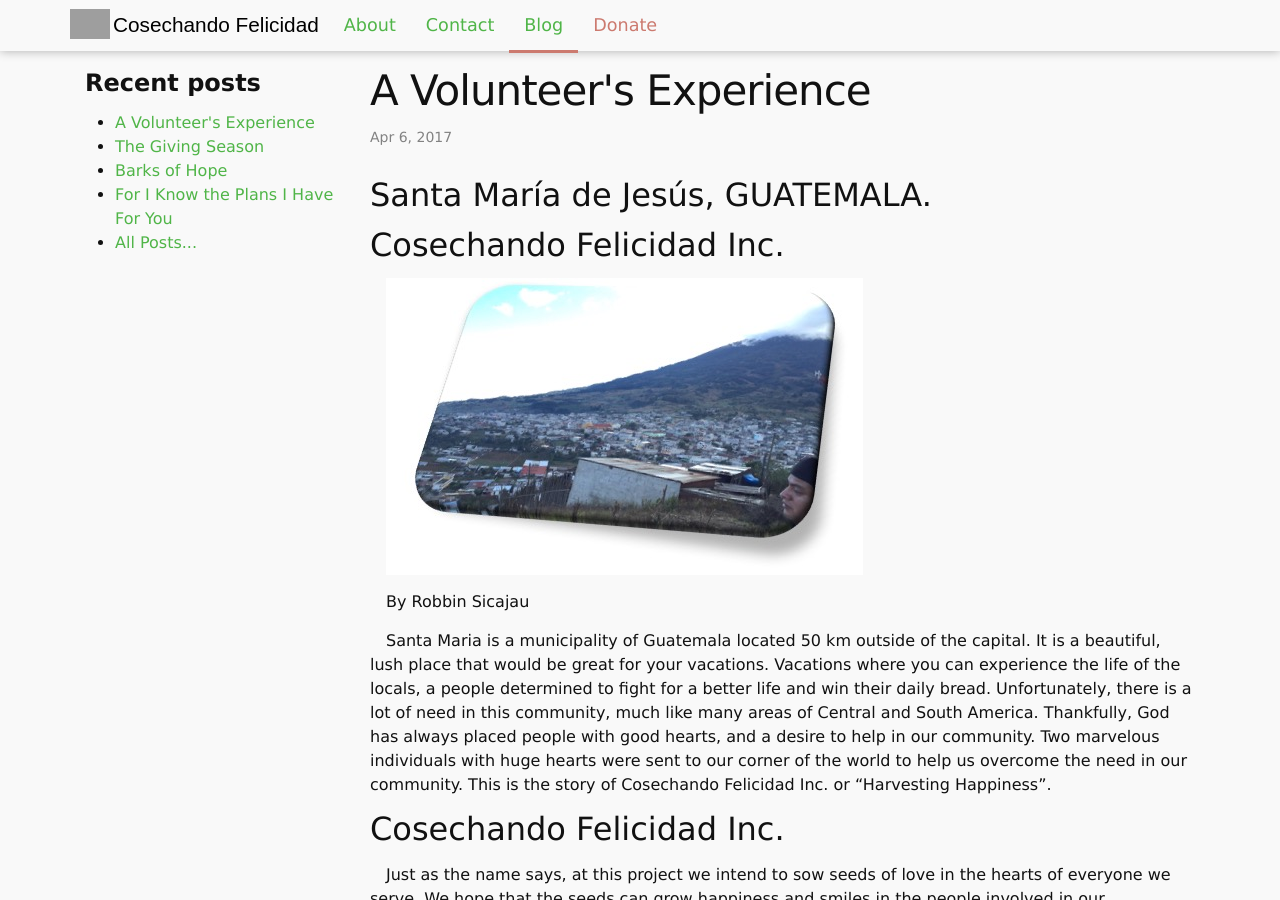
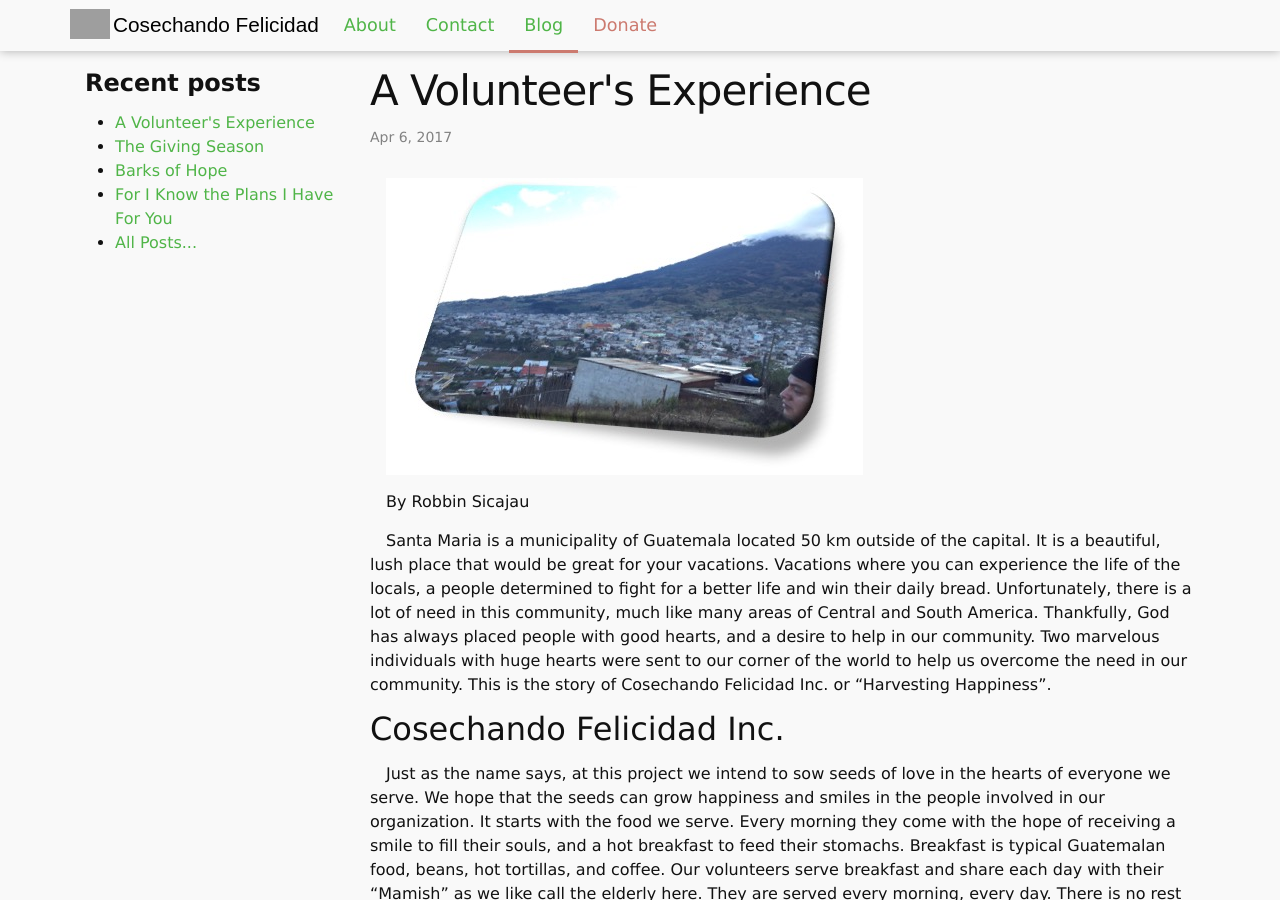
Before and after one commit to harvestinghappiness/harvestinghappiness.github.io, a Jekyll site: the page built from _posts/2017-03-06-A-Volunteers-Experience.md, in a window 1280 px wide and 900 px high. Built offline with Jekyll 4.4.1, drawn with Linux system fonts in a browser that asks for light colours; comment, search, counter and statistics services are not loaded.

Commit message:
Update 2017-03-06-A-Volunteers-Experience.md

```diff
--- a/_posts/2017-03-06-A-Volunteers-Experience.md
+++ b/_posts/2017-03-06-A-Volunteers-Experience.md
@@ -7,10 +7,6 @@ image: blog-4-6-17/Picture1.jpg
 activetab: blog
 commentID: 14
 ---
-
-## Santa María de Jesús, GUATEMALA.
-
-## Cosechando Felicidad Inc.
 
 ![Santa María de Jesús, Guatemala]({{site.url}}/images/blog-3-6-17/Picture1.jpg)
 
```
